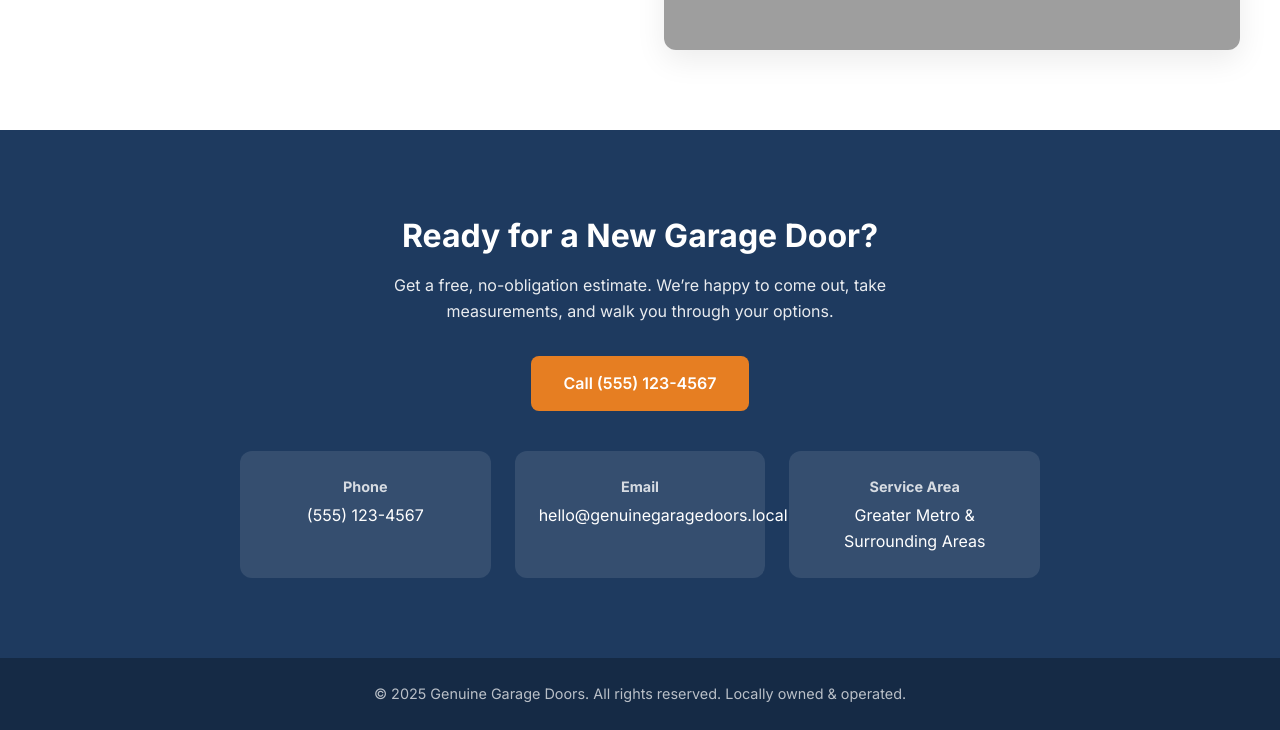
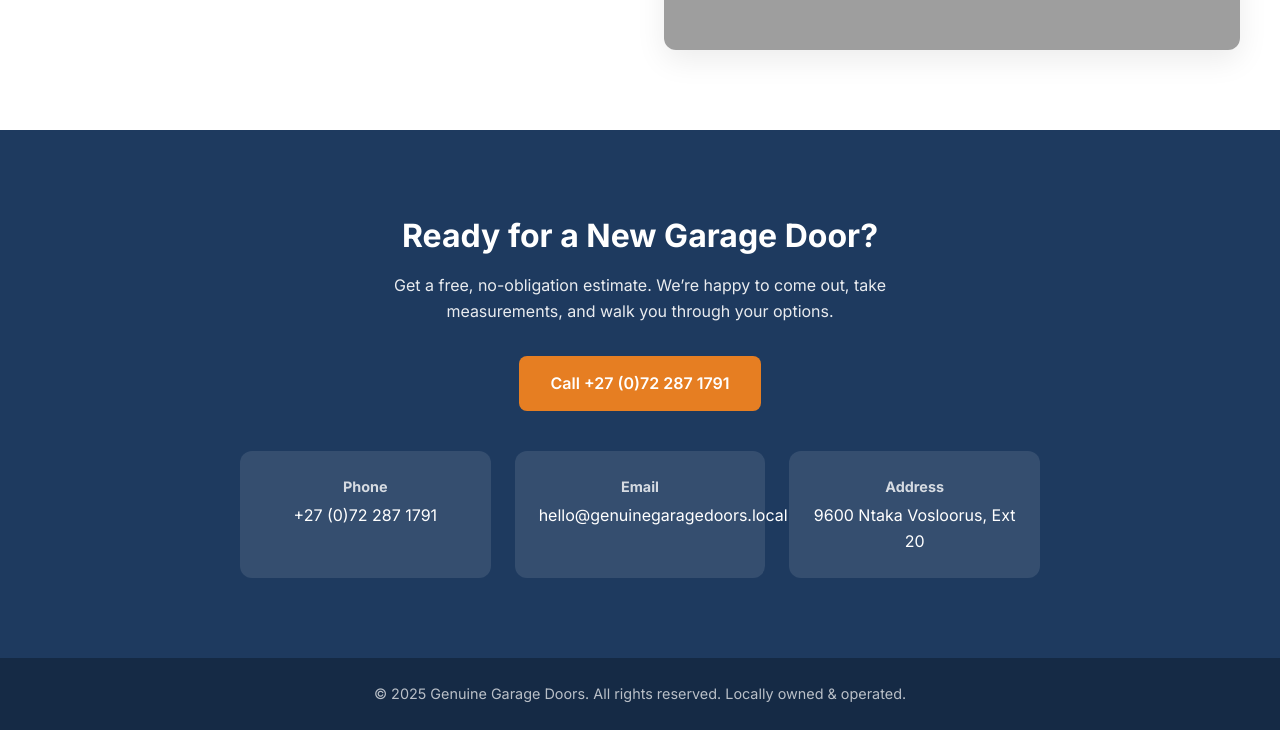
Before and after one commit to zurane/improved-dollop, a plain HTML site: page index.html in a window 1280 px wide. Shown: the part 4293-5023 px from the top of the page. Drawn offline with Linux system fonts and the light colour scheme; grey boxes are pictures that could not be loaded.

Commit message:
Update contact details to South African address and phone number

```diff
--- a/index.html
+++ b/index.html
@@ -949,20 +949,20 @@
       <div class="reveal">
         <h2>Ready for a New Garage Door?</h2>
         <p>Get a free, no-obligation estimate. We’re happy to come out, take measurements, and walk you through your options.</p>
-        <a href="tel:+15551234567" class="btn">Call (555) 123-4567</a>
+        <a href="tel:+27722871791" class="btn">Call +27 (0)72 287 1791</a>
       </div>
       <div class="contact-info">
         <div class="contact-item reveal reveal-delay-1">
           <strong>Phone</strong>
-          (555) 123-4567
+          +27 (0)72 287 1791
         </div>
         <div class="contact-item reveal reveal-delay-2">
           <strong>Email</strong>
           hello@genuinegaragedoors.local
         </div>
         <div class="contact-item reveal reveal-delay-3">
-          <strong>Service Area</strong>
-          Greater Metro & Surrounding Areas
+          <strong>Address</strong>
+          9600 Ntaka Vosloorus, Ext 20
         </div>
       </div>
     </div>
```
